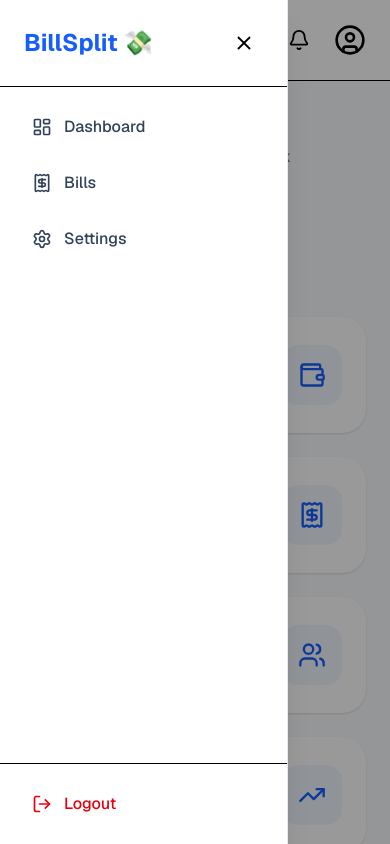
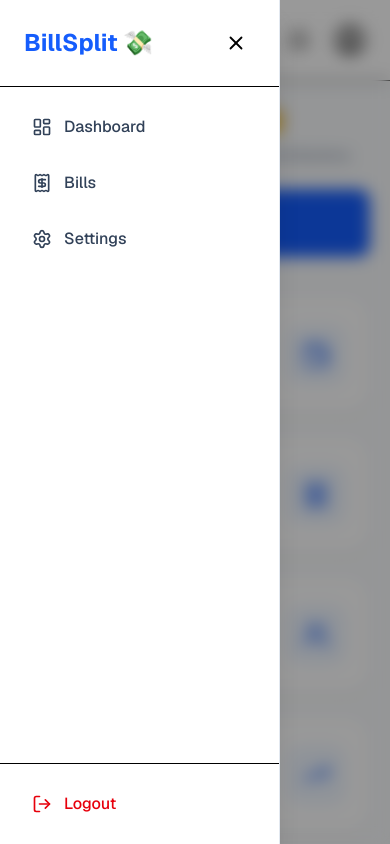
Before and after one commit to TaiwoSoftware/BillSplit, a Next.js app: page /dashboard in a window 390 px wide. Both pictures are taken after a click on the button 48 px from the left and 129 px from the top of the page. Shown: the top 844 px of the page. Built offline with nearby package versions, Linux system fonts and the light colour scheme.

Commit message:
working on the hamburger menu

```diff
--- a/app/components/layout/Sidebar.tsx
+++ b/app/components/layout/Sidebar.tsx
@@ -39,14 +39,19 @@ export default function Sidebar({
   return (
     <aside
       className={`
-        fixed top-0 left-0 z-50
-        h-screen w-72
-        bg-white border-r border-slate-200
-        shadow-xl
-        transition-transform duration-300 ease-in-out
-        lg:static lg:h-auto lg:w-72 lg:translate-x-0 lg:shadow-none
-        ${isOpen ? "translate-x-0" : "-translate-x-full"}
-      `}
+    fixed top-0 left-0 z-50
+    h-screen w-[280px]
+    overflow-y-auto
+    border-r border-slate-200
+    bg-white shadow-xl
+    transition-transform duration-300 ease-in-out
+    lg:static lg:h-auto lg:w-72
+    lg:translate-x-0 lg:shadow-none
+    ${isOpen
+          ? "translate-x-0"
+          : "-translate-x-full"
+        }
+  `}
     >
       <div className="flex h-full flex-col">
         {/* Header */}
--- a/app/dashboard/page.tsx
+++ b/app/dashboard/page.tsx
@@ -51,11 +51,14 @@ export default function DashboardPage() {
             }
             className="
               fixed inset-0 z-40
-          bg-black/40 lg:hidden
+              bg-black/40
+              backdrop-blur-sm
+              lg:hidden
             "
           />
         )}
 
+        {/* Sidebar */}
         <Sidebar
           isOpen={isSidebarOpen}
           onClose={() =>
@@ -63,11 +66,12 @@ export default function DashboardPage() {
           }
         />
 
-        <main className="flex-1 p-6 md:p-10">
+        {/* Main Content */}
+        <main className="flex-1 overflow-x-hidden p-5 md:p-8 lg:p-10">
           {/* Header */}
-          <div className="flex flex-col gap-4 md:flex-row md:items-center md:justify-between">
+          <div className="flex flex-col gap-6 md:flex-row md:items-center md:justify-between">
+            {/* Left */}
             <div className="flex items-start gap-4">
-              {/* Only Hamburger */}
               <button
                 onClick={() =>
                   setIsSidebarOpen(
@@ -81,6 +85,8 @@ export default function DashboardPage() {
                   bg-white
                   p-3
                   shadow-sm
+                  transition
+                  hover:bg-slate-100
                   lg:hidden
                 "
               >
@@ -96,15 +102,19 @@ export default function DashboardPage() {
                   Dashboard 👋
                 </h1>
 
-                <p className="mt-1 text-slate-500">
+                <p className="mt-2 text-sm text-slate-500 md:text-base">
                   Manage your bills and track
                   contributions.
                 </p>
               </div>
             </div>
 
-            <Link href="/bills/create">
-              <Button>
+            {/* Right */}
+            <Link
+              href="/bills/create"
+              className="w-full md:w-auto"
+            >
+              <Button className="w-full md:w-auto">
                 <Plus size={20} />
                 Create Bill
               </Button>
@@ -147,7 +157,12 @@ export default function DashboardPage() {
 
               <Link
                 href="/bills"
-                className="font-medium text-blue-600 hover:text-blue-700"
+                className="
+                  font-medium
+                  text-blue-600
+                  transition
+                  hover:text-blue-700
+                "
               >
                 View All
               </Link>
```
Lines whose indentation alone changed are shown as unchanged.
